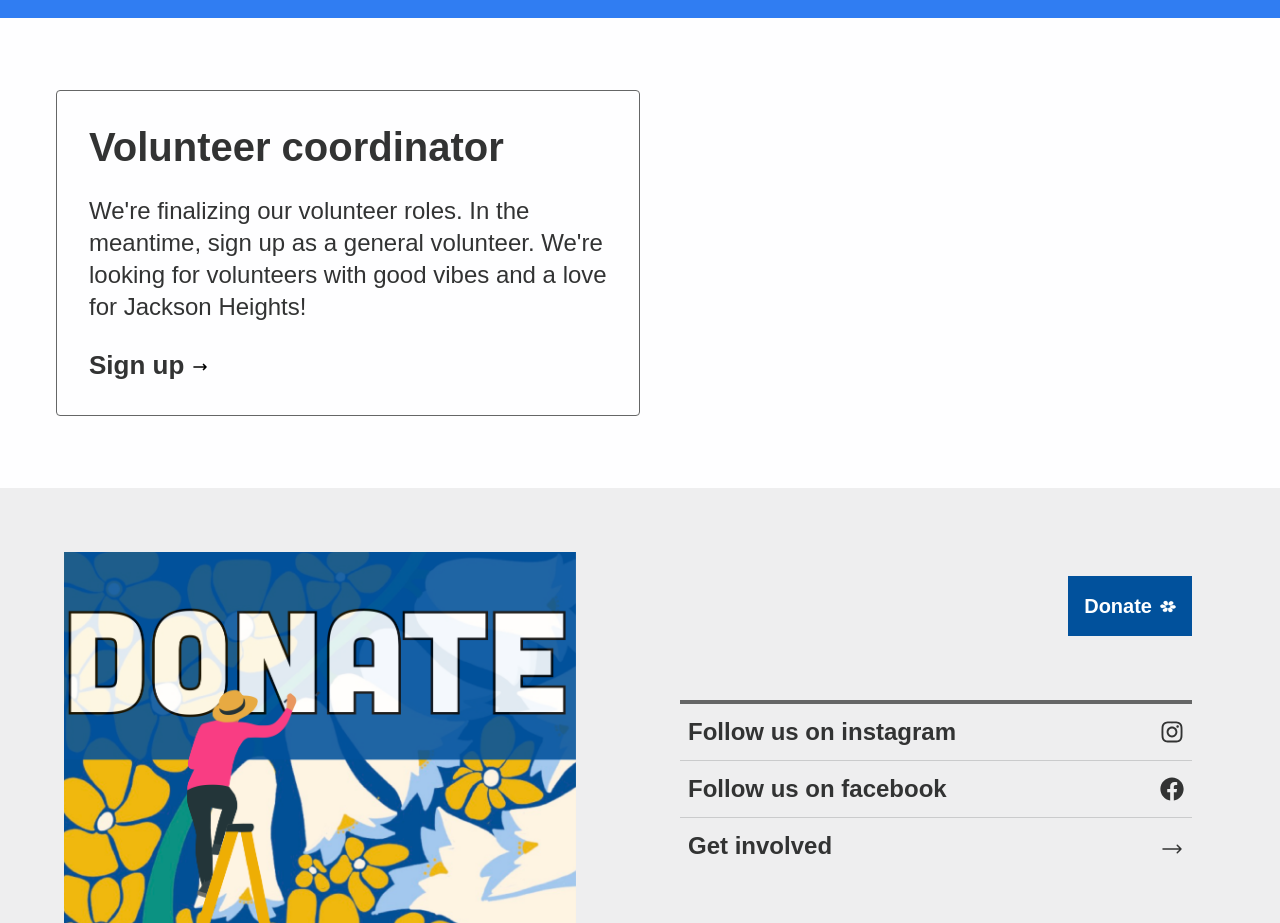
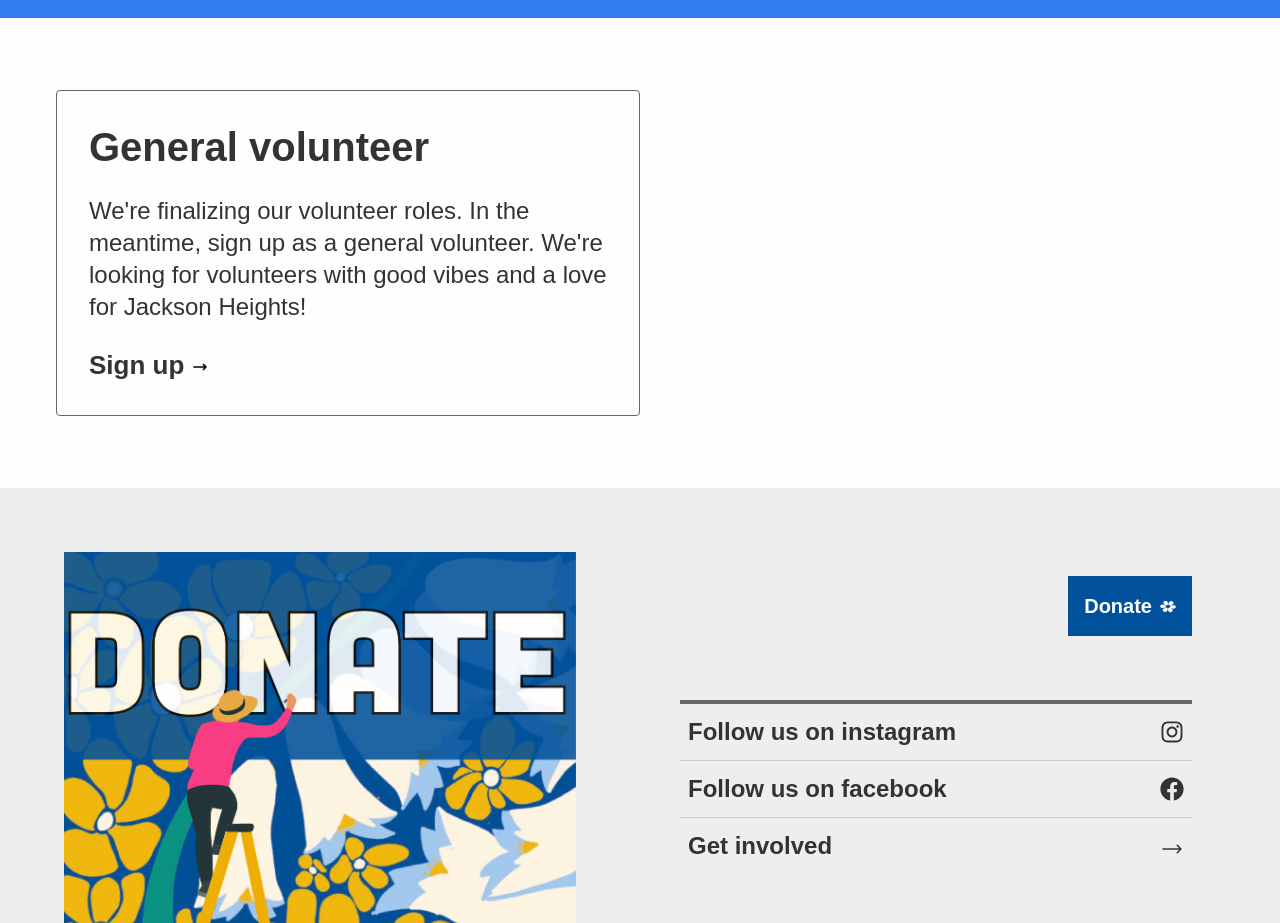
Before and after one commit to rihahart/JHMural, a Next.js app: page /get-involved in a window 1280 px wide. Shown: the part 960-1883 px from the top of the page. Built offline with nearby package versions, Linux system fonts and the light colour scheme; a web font is replaced by a local one.

Commit message:
Update job descriptions data

```diff
--- a/src/data/getInvolved/jobDescriptionsData.js
+++ b/src/data/getInvolved/jobDescriptionsData.js
@@ -1,7 +1,7 @@
 const jobDescriptionsData = [
   {
     id: 1,
-    title: "Volunteer coordinator",
+    title: "General volunteer",
     description: "We're finalizing our volunteer roles. In the meantime, sign up as a general volunteer. We're looking for volunteers with good vibes and a love for Jackson Heights!"
   },
   // Add more job descriptions here in the future
```
